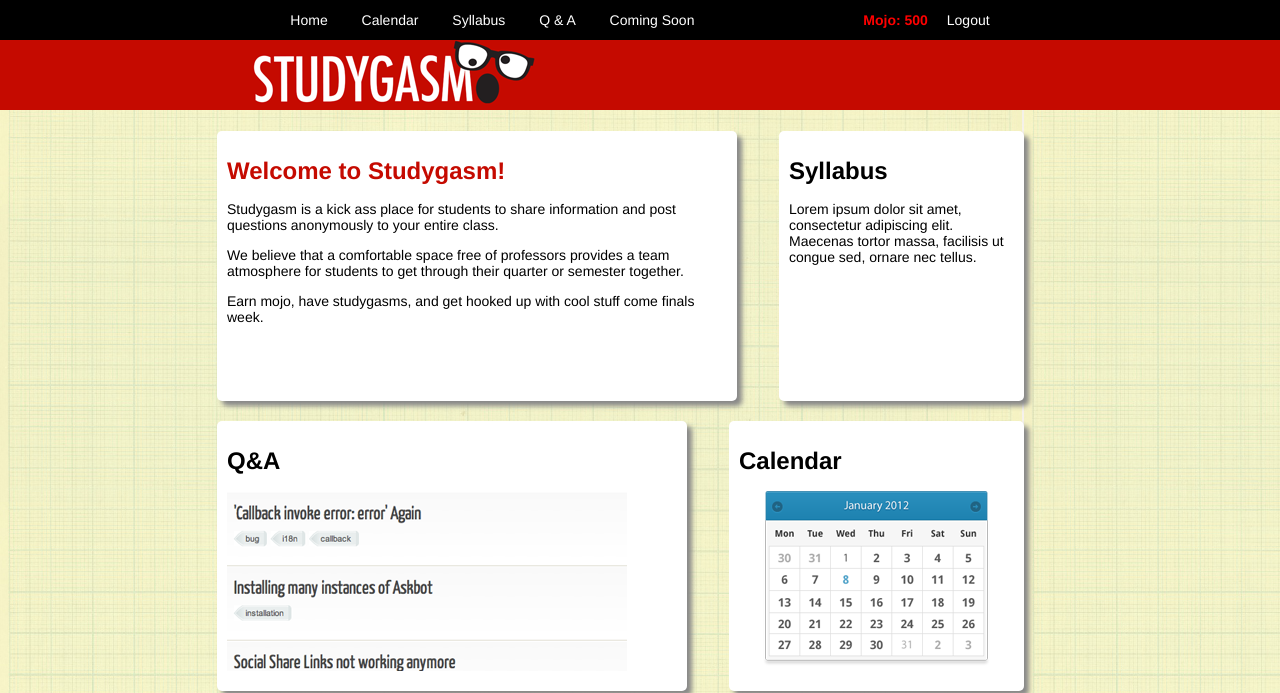
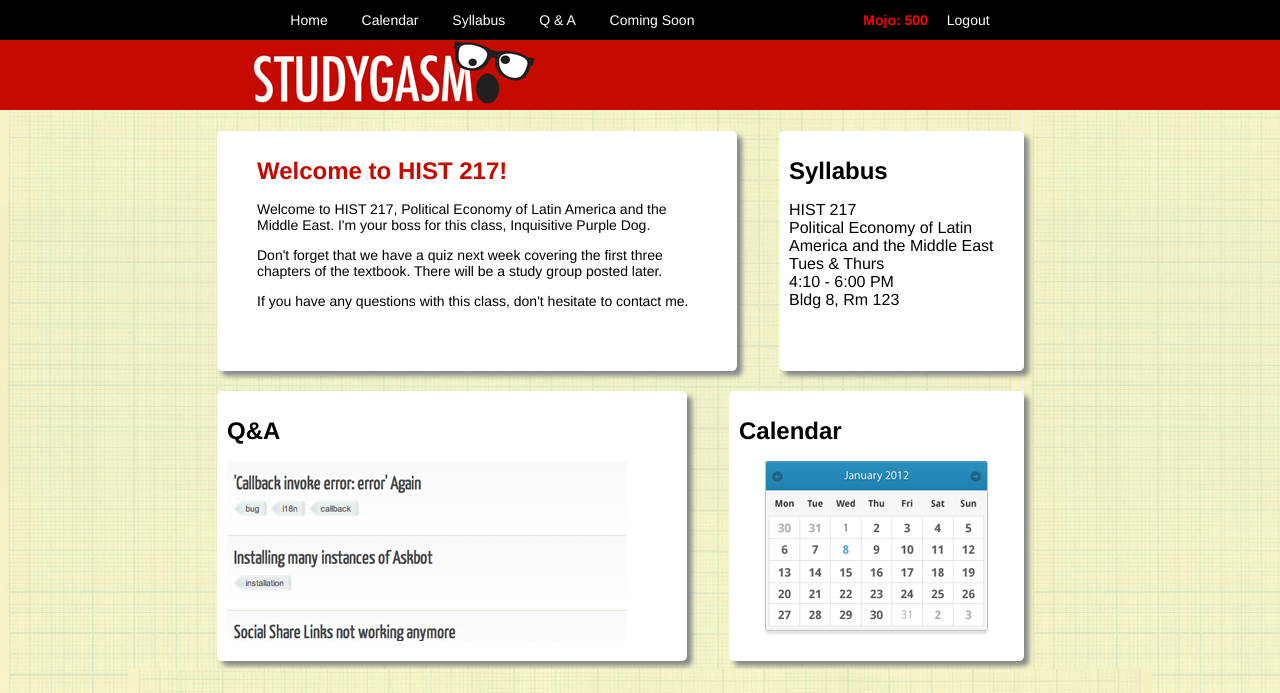
Before and after one commit to frewsxcv/Studygasm, a Python web app: template srv/templates/testpage.html in a window 1280 px wide. Shown: the top 693 px of the page. Run offline with Jinja, Linux system fonts and the light colour scheme; the template is opened without the code that fills it, so the values that code supplies are empty; some libraries are stand-ins or nearby versions.

Commit message:
final update on templates

```diff
--- a/srv/templates/prompt-calpoly.html
+++ b/srv/templates/prompt-calpoly.html
@@ -68,7 +68,7 @@ a img {
   <p style="font-size: 22px">Thanks for joining! Your Cal Poly email will be used to ensure that you are a current Cal Poly student. If you are not a Cal Poly student, we have plans to expand this service to other universities.</p>
   <p style="font-size: 22px">Please enter your Cal Poly email: <input placeholder="ex. jsmithe@calpoly.edu" type="text" /><input type="submit" value="next" /></p>
 
-  <p style="text-align: right"><a href="http://studygasm.com/denied/">Teacher? Enter here</a></p>
+  <p style="text-align: right"><a href="http://studygasm.com/denied/">Teachers Enter Here</a></p>
 </div>
 </form>
 
--- a/srv/templates/testpage.html
+++ b/srv/templates/testpage.html
@@ -82,20 +82,25 @@ $(document).ready(function(){
 
 <table>
 <tr><td>
-<div id="box" style="width: 500px; height: 250px">
-<h1>Welcome to Studygasm!</h1>
+<div id="box" style="width: 500px; height: 220px">
+<h1 style="padding: 0 30px;">Welcome to HIST 217!</h1>
 
-Studygasm is a kick ass place for students to share information and post questions anonymously to your entire class.<p>
+<p style="padding: 0 30px;">Welcome to HIST 217, Political Economy of Latin America and the Middle East. I'm your boss for this class, Inquisitive Purple Dog.</p>
 
-We believe that a comfortable space free of professors provides a team atmosphere for students to get through their quarter or semester together.<p>
+<p style="padding: 0 30px;">Don't forget that we have a quiz next week covering the first three chapters of the textbook. There will be a study group posted later.</p>
 
-Earn mojo, have studygasms, and get hooked up with cool stuff come finals week.
+<p style="padding: 0 30px;">If you have any questions with this class, don't hesitate to contact me.</p>
 </div>
 </td><td>
-<div id="box" style="width: 225px; height: 250px;">
+<div id="box" style="width: 225px; height: 220px;">
 <h1><a href="#syllabus" id="syllabus2">Syllabus</a></h1>
-
-Lorem ipsum dolor sit amet, consectetur adipiscing elit. Maecenas tortor massa, facilisis ut congue sed, ornare nec tellus. <p>
+<p style="font-size: 16px">
+HIST 217<br />
+Political Economy of Latin America and the Middle East<br />
+Tues &amp; Thurs<br />
+4:10 - 6:00 PM<br />
+Bldg 8, Rm 123<br />
+</p>
 </div>
 </td></tr></table>
 
```
